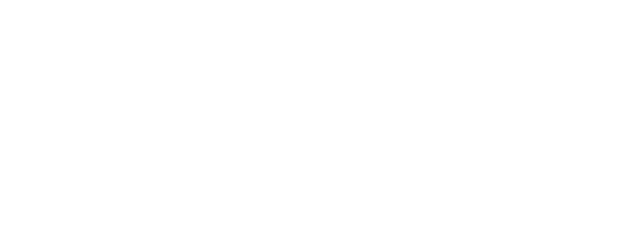
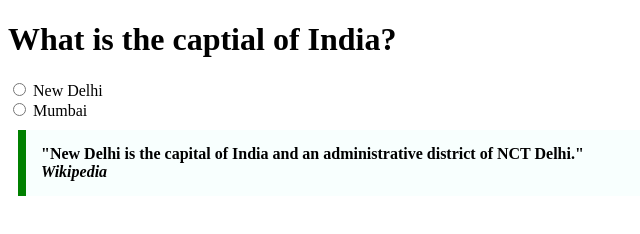
Before and after one commit to acciojob/trivia-Ayush80511, a website: page main.html in a window 1280 px wide. Shown: the whole page, without its empty margins (0-640 px from the left). Drawn offline with Linux system fonts and the light colour scheme.

Commit message:
created a submission

```diff
--- a/main.html
+++ b/main.html
@@ -7,6 +7,25 @@
 </head>
 
 <body>
+	 <h1>What is the captial of India?</h1>
+
+  <label>
+    <input type="radio" name="capital" value="new-delhi">
+    New Delhi
+  </label>
+
+  <br>
+
+  <label>
+    <input type="radio" name="capital" value="mumbai">
+    Mumbai
+  </label>
+
+  <blockquote>
+    "New Delhi is the capital of India and an administrative district of NCT Delhi."
+    <br>
+    <cite>Wikipedia</cite>
+  </blockquote>
 	<!-- the entire body must be written by student -->
     <script type="text/javascript" src="./script.js">
 </script>
--- a/styles.css
+++ b/styles.css
@@ -1,2 +1,9 @@
-
+ blockquote {
+      max-width: 600px;
+      margin: 10px;
+      padding: 15px;
+      border-left: 8px solid green;
+      background-color: #f8fffe;
+      font-weight: bold;
+    }
 /* Your CSS Code here. */
```
